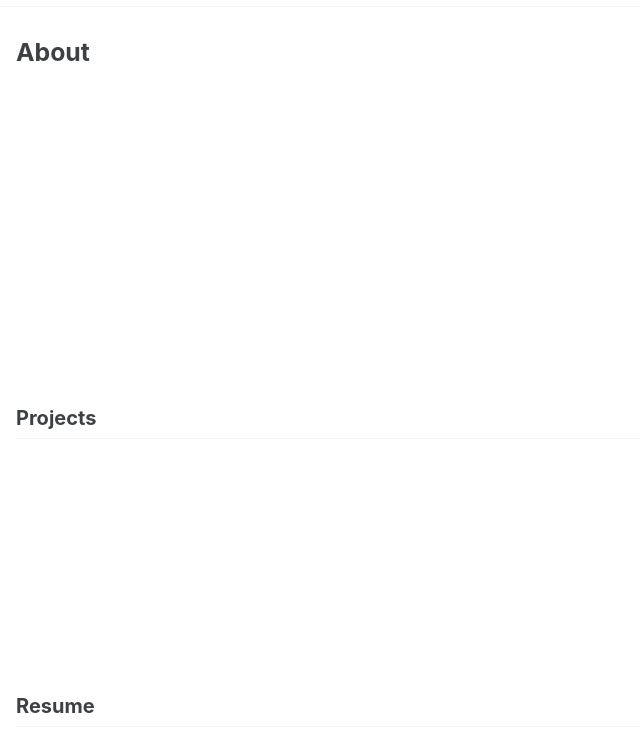
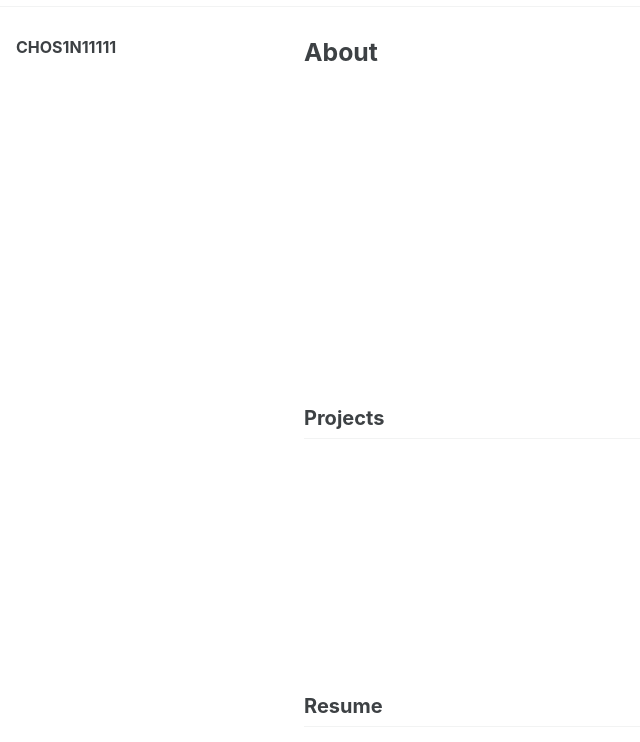
Before and after one commit to CHOS1N11111/chos1n11111.github.io, a plain HTML site: page index.html in a window 1280 px wide. Shown: the part 58-800 px from the top of the page, without its empty margins (0-640 px from the left). Drawn offline with Linux system fonts and the light colour scheme.

Commit message:
feat: add profile sidebar

```diff
--- a/index.html
+++ b/index.html
@@ -36,6 +36,14 @@
     </header>
 
     <main class="page" id="main-content">
+      <aside class="profile-sidebar" aria-label="Personal profile">
+        <p class="profile-name">CHOS1N11111</p>
+        <div class="profile-content">
+          <!-- Personal introduction and profile links will go here. -->
+        </div>
+      </aside>
+
+      <div class="page-content">
         <section class="content-section content-section-first" id="about">
           <h1>About</h1>
         </section>
@@ -51,6 +59,7 @@
         <section class="content-section content-section-last" id="contact">
           <h2>Contact</h2>
         </section>
+      </div>
     </main>
 
     <footer class="site-footer" aria-hidden="true"></footer>
--- a/style.css
+++ b/style.css
@@ -145,6 +145,26 @@ a:focus-visible {
   padding: 2rem 1rem 6rem;
 }
 
+.profile-sidebar {
+  min-height: 8rem;
+  padding-bottom: 1.5rem;
+}
+
+.profile-name {
+  margin: 0 0 0.75rem;
+  color: var(--heading);
+  font-weight: 700;
+  line-height: 1.2;
+}
+
+.profile-content {
+  min-height: 4rem;
+}
+
+.page-content {
+  min-width: 0;
+}
+
 .content-section {
   min-height: 18rem;
   padding-top: 1rem;
@@ -183,6 +203,22 @@ h2 {
   min-height: 9rem;
   background: var(--footer);
   border-top: 1px solid var(--border);
+}
+
+@media (min-width: 64rem) {
+  .page {
+    display: grid;
+    grid-template-columns: 14rem minmax(0, 1fr);
+    gap: 4rem;
+  }
+
+  .profile-sidebar {
+    position: sticky;
+    top: calc(var(--masthead-height) + 2rem);
+    align-self: start;
+    min-height: 16rem;
+    padding-bottom: 0;
+  }
 }
 
 @media (max-width: 48rem) {
```
Lines whose indentation alone changed are shown as unchanged.
